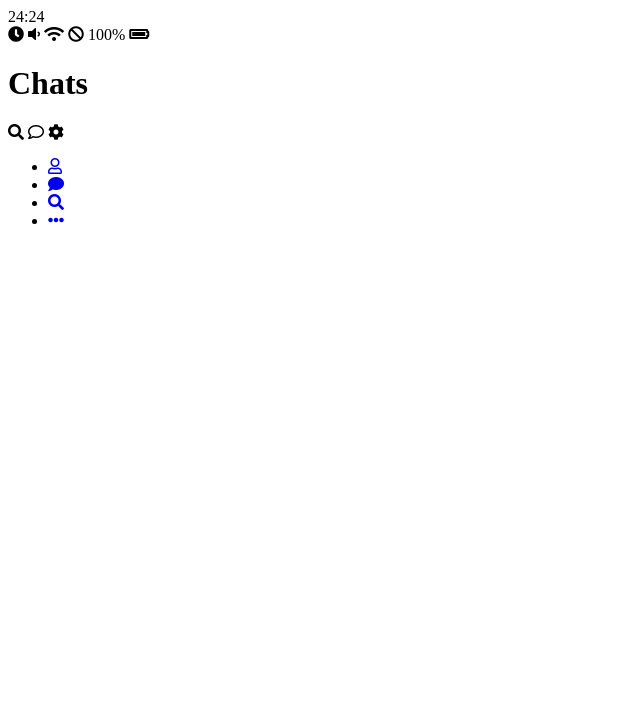
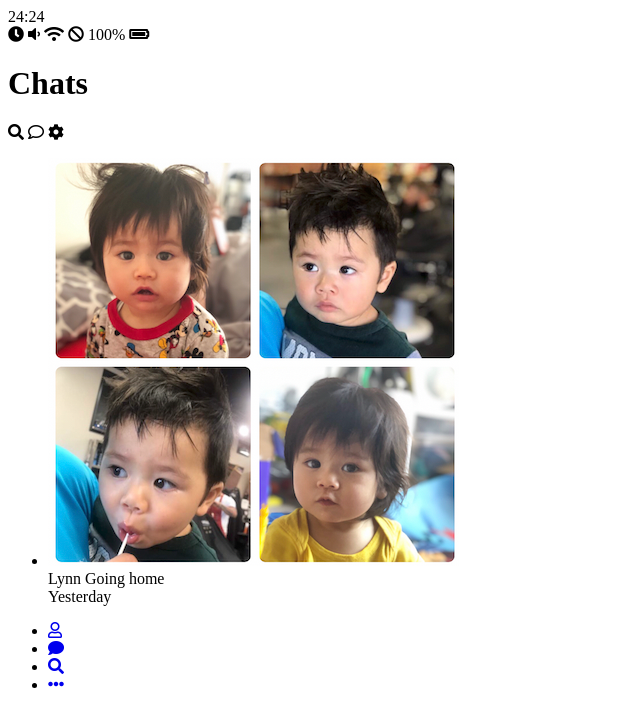
Before and after one commit to myhometrainer/Kakao-clon-2.0, a plain HTML site: page index.html in a window 1280 px wide. Shown: the whole page, without its empty margins (0-640 px from the left). Drawn offline with Linux system fonts and the light colour scheme.

Commit message:
1day 2nd

```diff
--- a/index.html
+++ b/index.html
@@ -36,6 +36,24 @@
             </span>
         </div>
     </header>
+    <main class="chats">
+        <ul class="chat__list">
+            <li class="chats__chat">
+                <div class="chat__column">
+                    <img class"chat__avatar src="images/myson.png" >
+                    <div class="chat__content">
+                        <span class="chat__username">
+                            Lynn
+                        </span>
+                        <span class="chat__preview">Going home</span>
+                    </div>
+                </div>
+                <div class="chat__column">
+                    <span class="chat__timestamp">Yesterday</span>
+                </div>
+            </li>
+        </ul>
+    </main>
     <nav class="nav">
         <ul class="nav__list">
             <li class="nav__list-item">
```
Also changed, not shown: find.html (+0 -3 lines), friends.html (+0 -3 lines), more.html (+1 -1 lines), images/myson.png (added), 1 other file.
